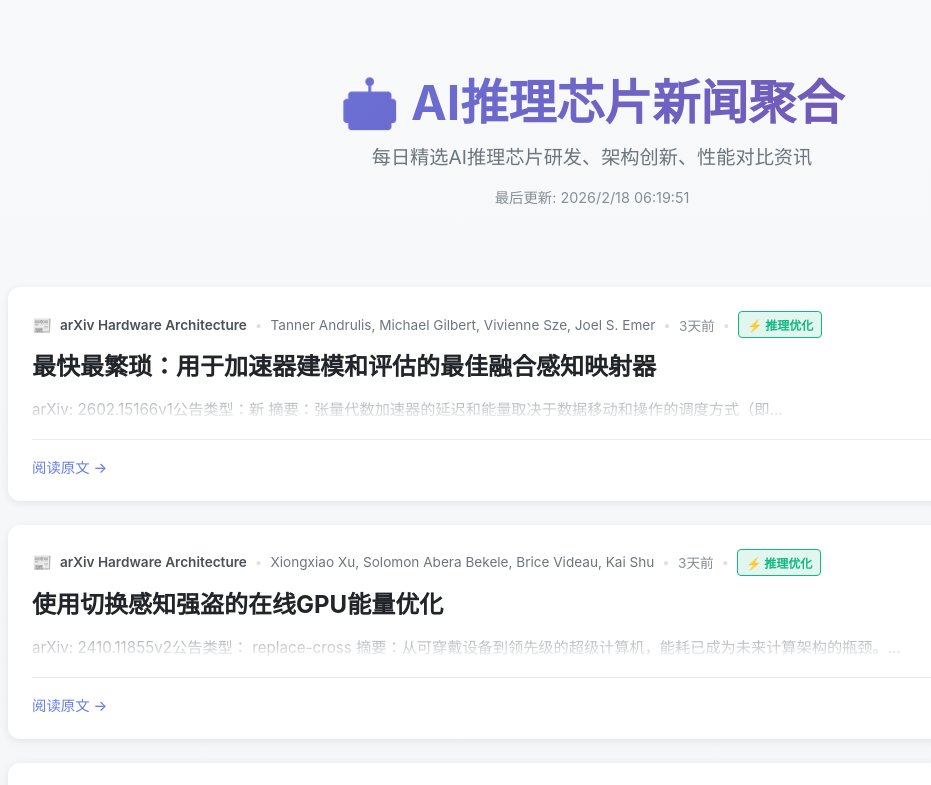
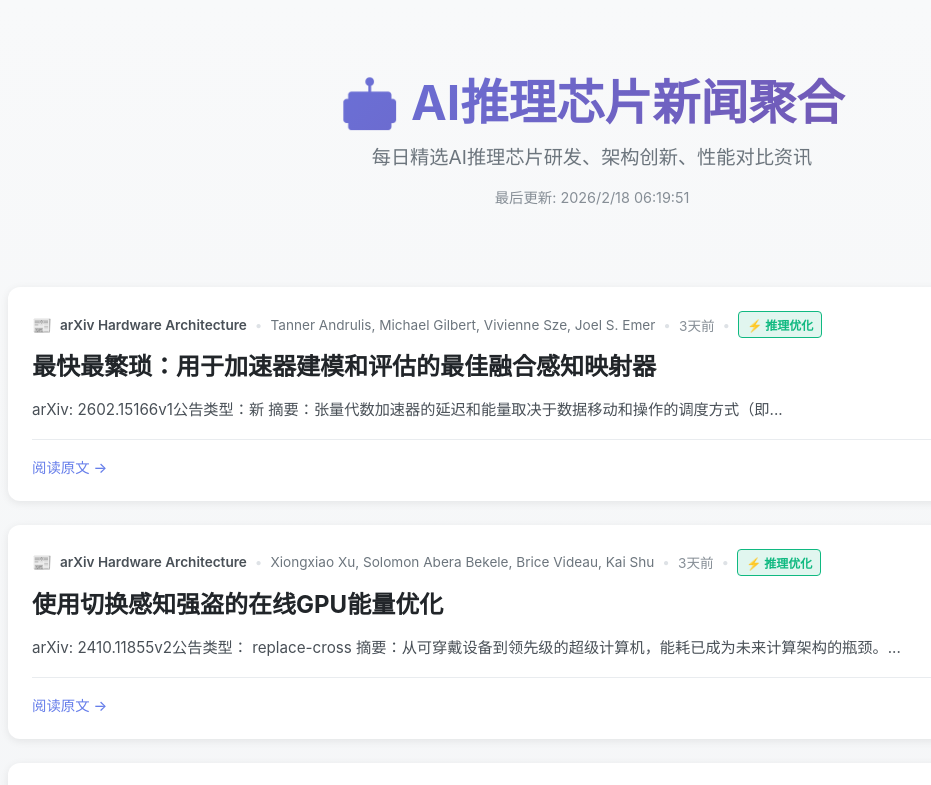
Before and after one commit to luomin1-lixiang/ai-news-aggregator, a Next.js app: page / in a window 1280 px wide. Shown: the top 785 px of the page, without its empty margins (48-979 px from the left). Built offline with nearby package versions, Linux system fonts and the light colour scheme.

Commit message:
调整摘要显示：从1行增加到10行
- 使用 -webkit-line-clamp: 10 显示10行文本
- 添加文本溢出省略号
- 移除渐变遮罩效果
- 改进阅读体验，让用户能快速理解新闻内容
- 行高1.8，共约17em高度

```diff
--- a/styles/Home.module.css
+++ b/styles/Home.module.css
@@ -137,19 +137,16 @@
   color: #495057;
   line-height: 1.8;
   font-size: 0.95rem;
-  max-height: 300px;
+
+  /* 显示约10行文本 */
+  display: -webkit-box;
+  -webkit-line-clamp: 10;
+  -webkit-box-orient: vertical;
   overflow: hidden;
-  position: relative;
-}
+  text-overflow: ellipsis;
 
-.newsContent::after {
-  content: '';
-  position: absolute;
-  bottom: 0;
-  left: 0;
-  right: 0;
-  height: 50px;
-  background: linear-gradient(to bottom, transparent, white);
+  /* 备用方案：如果浏览器不支持line-clamp */
+  max-height: calc(1.8em * 10); /* line-height * 行数 */
 }
 
 .newsFooter {
```
